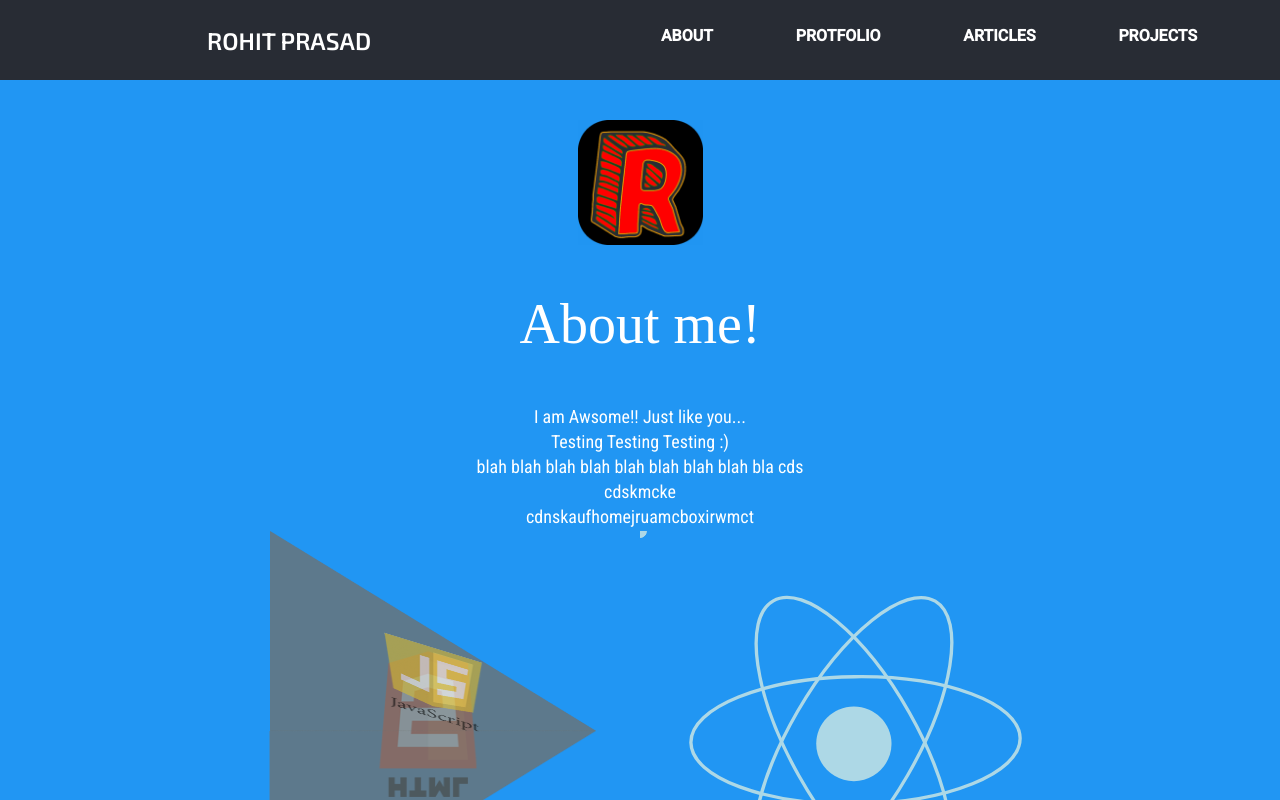
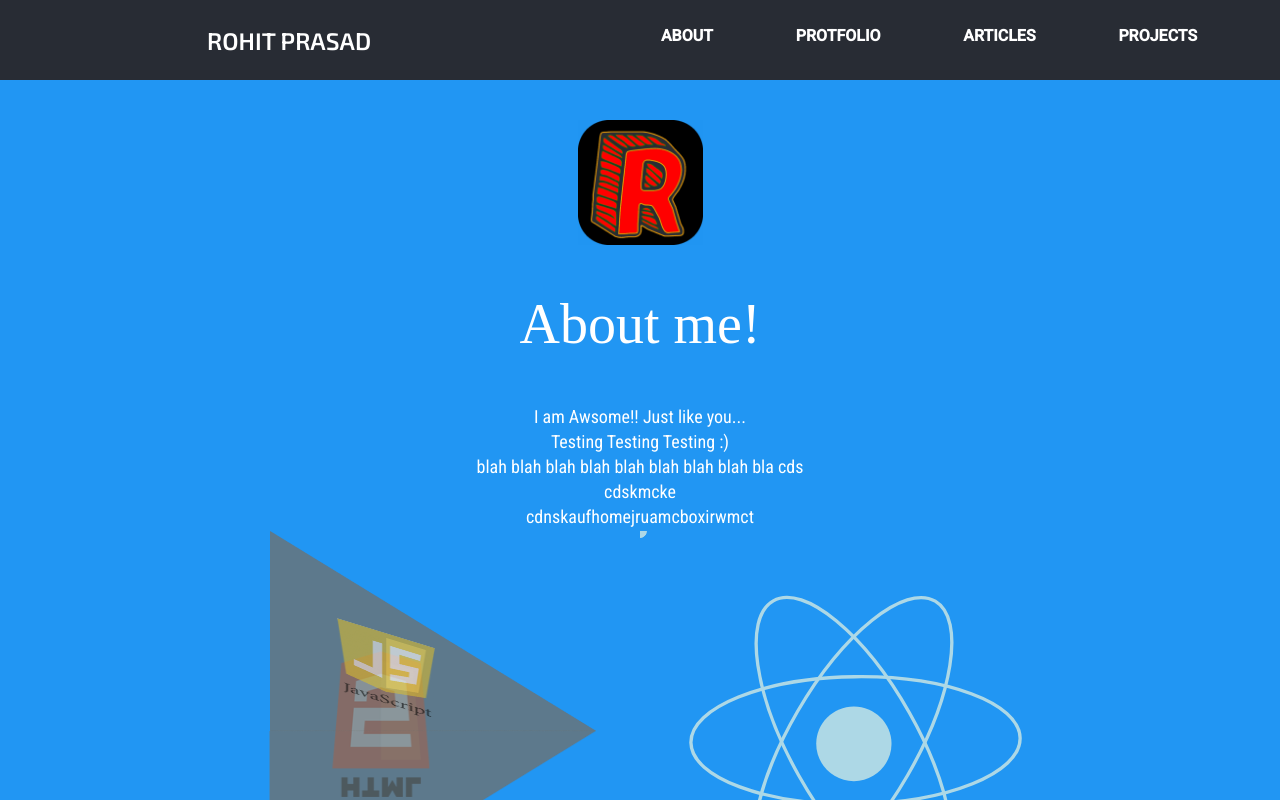
Before and after one commit to Maskedman99/mywebsite, a React (Create React App) app: page /about in a window 1280 px wide. Built offline with nearby package versions, Linux system fonts and the light colour scheme; a web font is replaced by a local one.

Commit message:
center the images on pyramid

```diff
--- a/src/css/Pyramid.css
+++ b/src/css/Pyramid.css
@@ -35,7 +35,7 @@
 #pyramid > div:after {
   position: absolute;
   color: #fff;
-  left: -250px;
+  left: -300px;
   top: -69px;
   text-align: center;
   opacity: 0.6;
```
